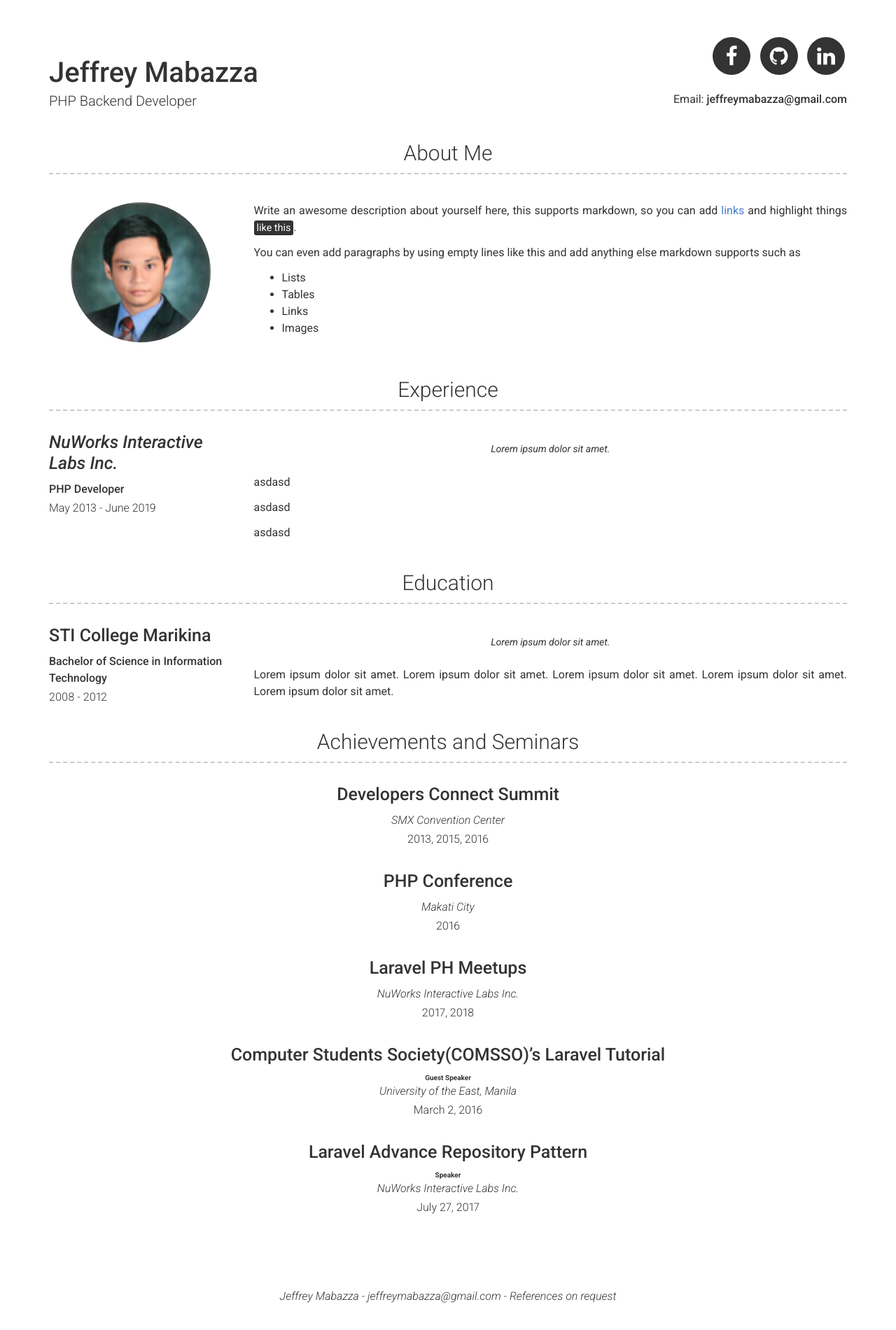
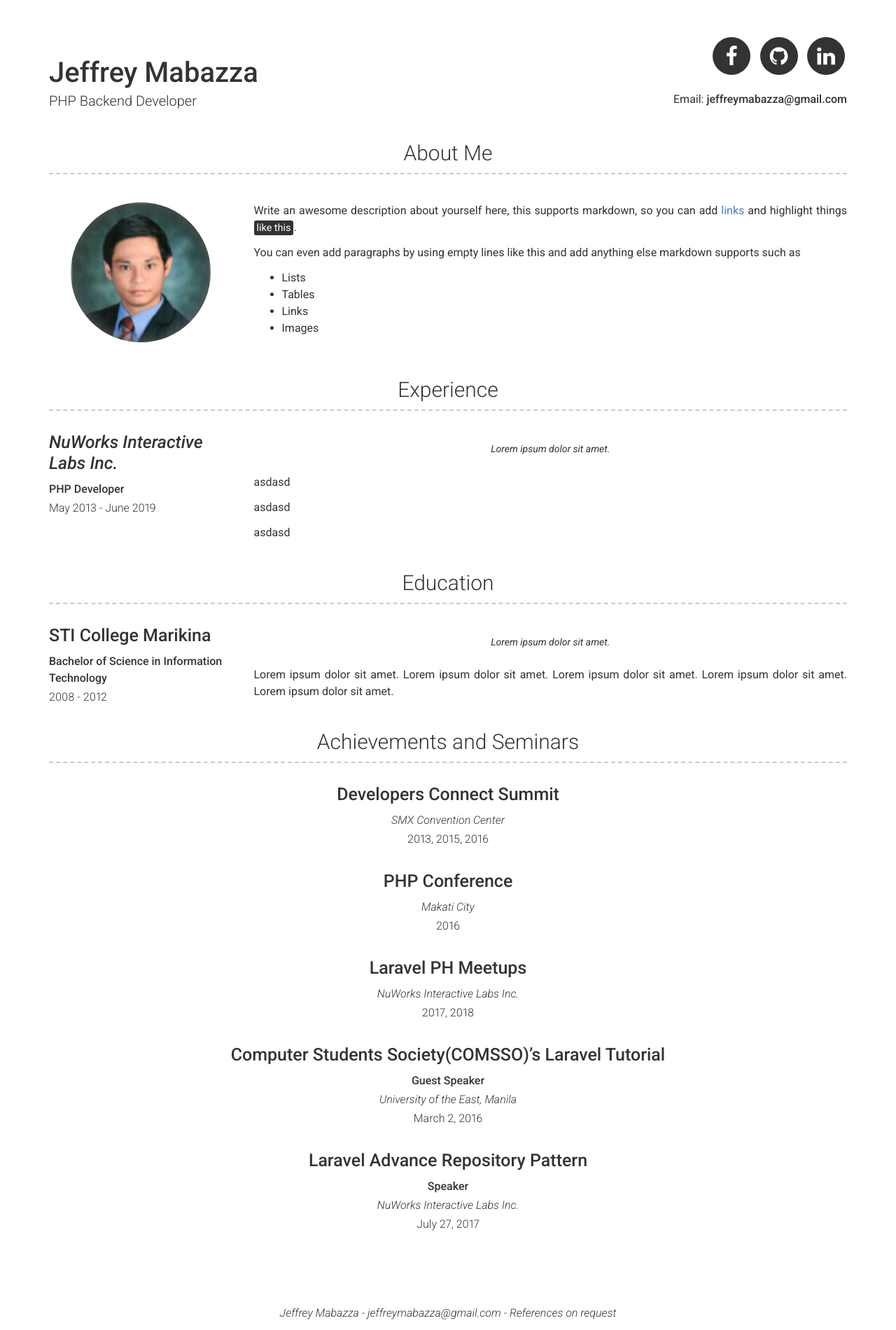
Before and after one commit to jeffmabazza/jeffreymabazza.github.io, a Jekyll site: the page built from index.md, in a window 1280 px wide. Shown: the whole page at 70% size. Built offline with Jekyll 4.4.1, drawn with Linux system fonts in a browser that asks for light colours; before the commit the page ends 1876 px from its top, so only the background shows below that.

Commit message:
Testing config.yml

```diff
--- a/_includes/more.html
+++ b/_includes/more.html
@@ -6,7 +6,7 @@
       	<center>
 	        <h4>{{ seminar.name }}</h4>
           {%- if seminar.description -%}
-            <span><b>{{ seminar.description }}</b></span>
+            <p><b>{{ seminar.description }}</b></p>
           {%- endif -%}
 	        <p><i>{{ seminar.venue }}</i></p>
         <p>{{ seminar.dates }}</p>
```
